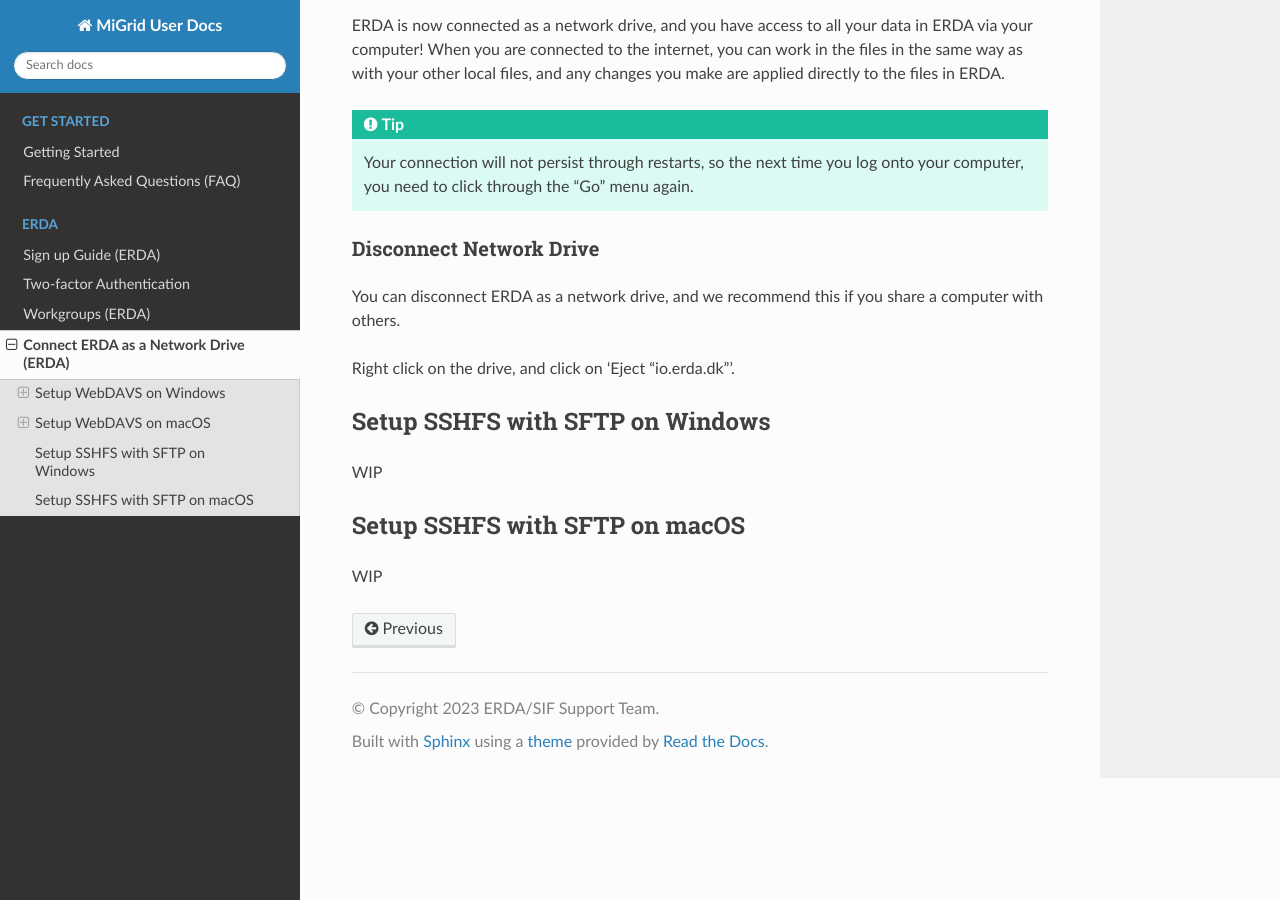
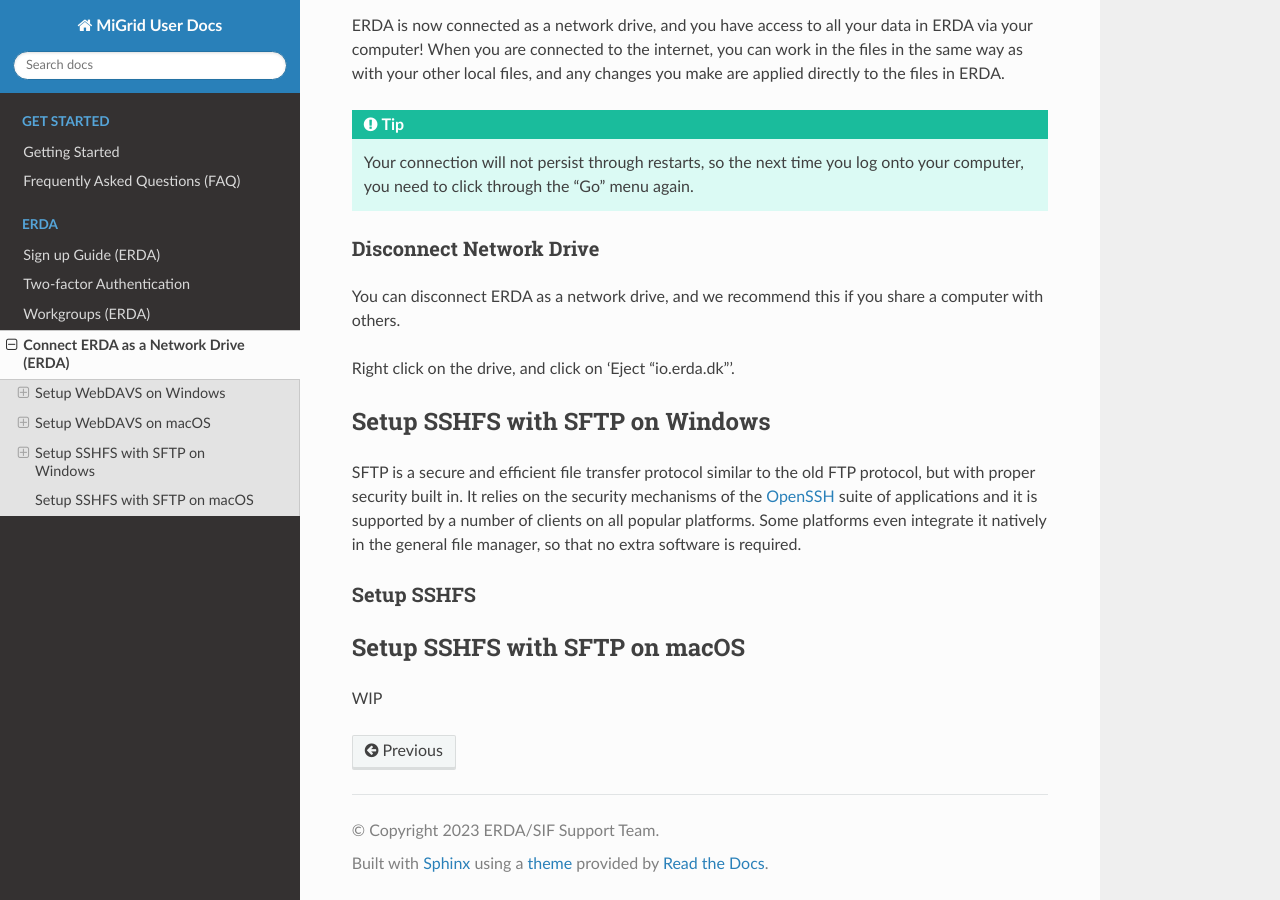
Before and after one commit to ucphhpc/migrid-user-docs, a Sphinx documentation site: the page built from docs/sections/erda/networkdrive/index.rst, in a window 1280 px wide and 900 px high, scrolled down 5931 px. Built offline with Sphinx 7.4.7 and the Read the Docs theme 2.0.0, drawn with Linux system fonts in a browser that asks for light colours.

Commit message:
internal links added and pretext added

```diff
--- a/docs/sections/erda/networkdrive/index.rst
+++ b/docs/sections/erda/networkdrive/index.rst
@@ -178,12 +187,24 @@ You can disconnect ERDA as a network drive, and we recommend this if you share a
 
 Right click on the drive, and click on 'Eject "io.erda.dk"'.
 
+.. _erda-networkdrive-wsftp:
 
 Setup SSHFS with SFTP on Windows
 --------------------------------
 
-WIP
+SFTP is a secure and efficient file transfer protocol similar to the old FTP protocol, but with proper security built in.
+It relies on the security mechanisms of the `OpenSSH <http://www.openssh.com/>`_ suite of applications and it is supported
+by a number of clients on all popular platforms. Some platforms even integrate it natively in the general file manager, so that no extra software is required.
 
+
+.. _erda-networkdrive-wsftpsetup:
+
+Setup SSHFS
+^^^^^^^^^^^
+
+
+
+.. _erda-networkdrive-msftp:
 
 Setup SSHFS with SFTP on macOS
 ------------------------------
```
Also changed, not shown: other parts of docs/sections/erda/networkdrive/index.rst (+9 -0 lines).
